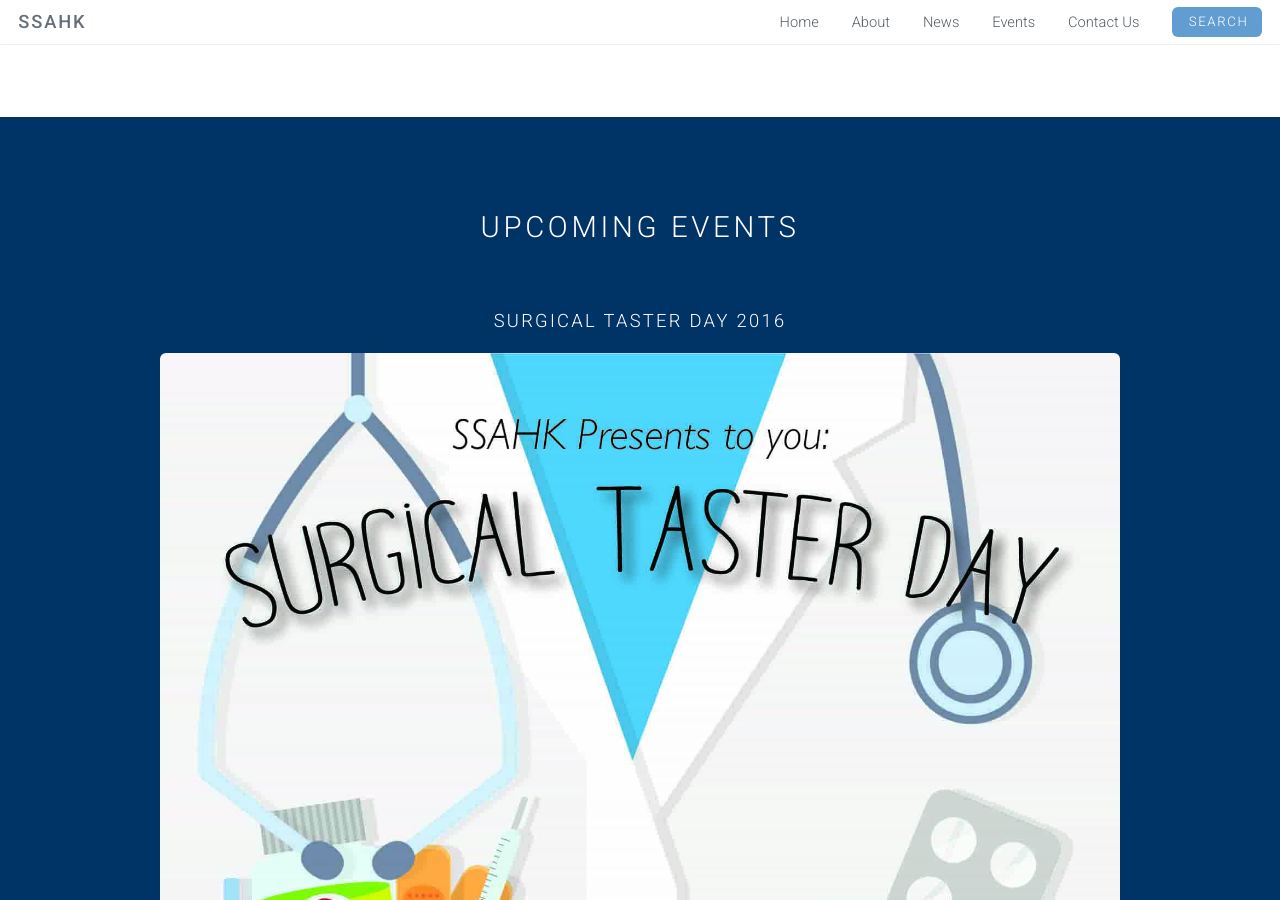
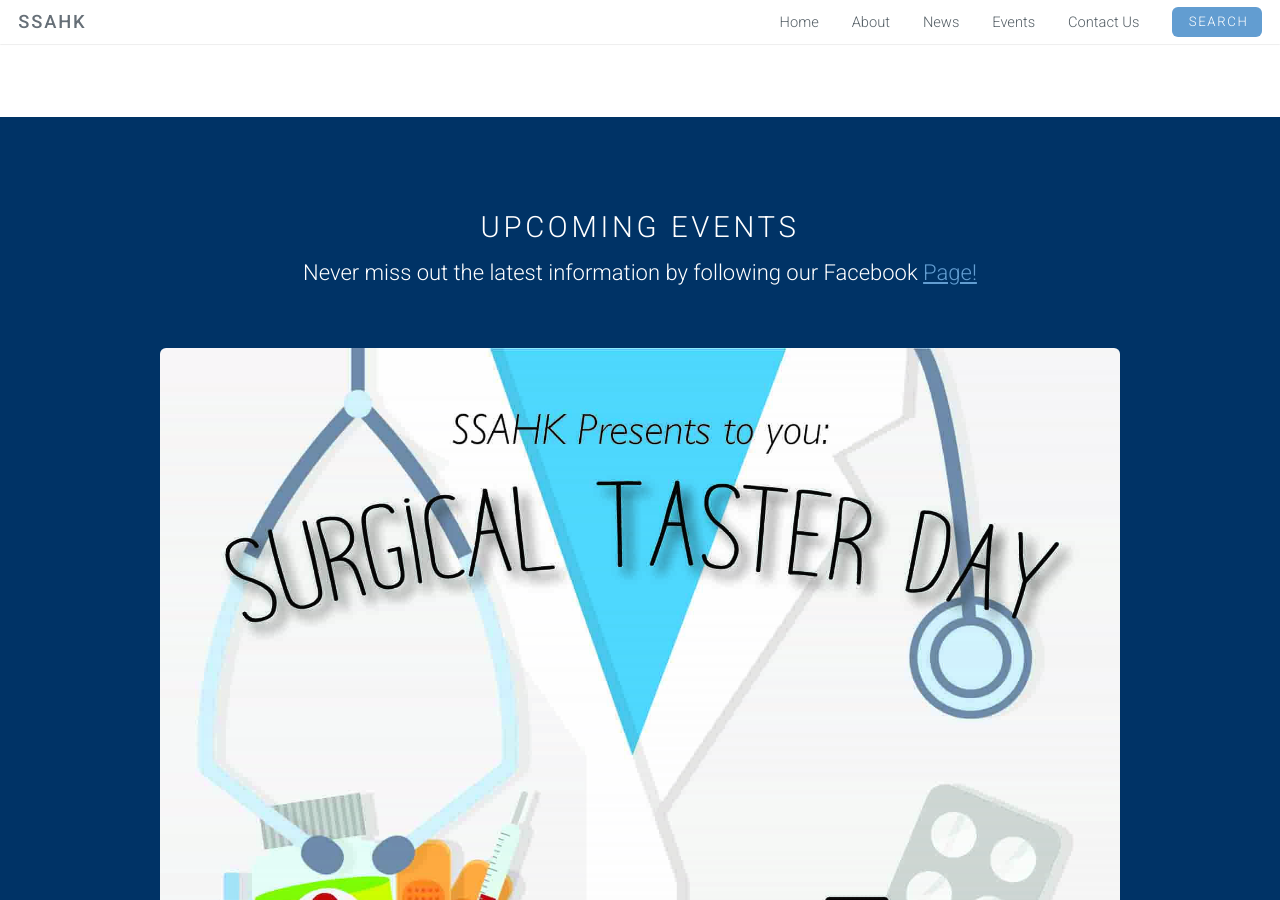
Before and after one commit to SSAHK/ssahk.github.io, a Jekyll site: the page built from home.html, in a window 1280 px wide and 900 px high, scrolled down 975 px. Built offline with Jekyll 4.4.1, drawn with Linux system fonts in a browser that asks for light colours.

Commit message:
HPU v2.6

```diff
--- a/home.html
+++ b/home.html
@@ -49,14 +49,15 @@
 			<section id="two" class="wrapper style2">
 				<header class="major">
 					<h2>Upcoming events</h2>
+					<p>Never miss out the latest information by following our Facebook <a href="https://www.facebook.com/Student-Surgical-Association-of-Hong-Kong-SSAHK-255010581374442/?fref=ts">Page!</a></p>
 				</header>
 				<div class="container">
 					<div class="row">
 						{% for post in site.categories.news limit:1%}
 						<div class="12u">
 							<section class="special">
-								<h3>{{ post.title }}</h3>
 								<a href="{{ site.baseurl }}{{ post.url }}" class="image fit"><img src="{{ site.imgurl }}{{ post.feature-img }}" alt="" /></a>
+								<h2>{{ post.title }}</h2>
 								<p>{{ post.excerpt }}</p>
 								<ul class="actions">
 									<li><a href="{{ site.baseurl }}{{ post.url }}" class="button alt">Read More</a></li>
```
